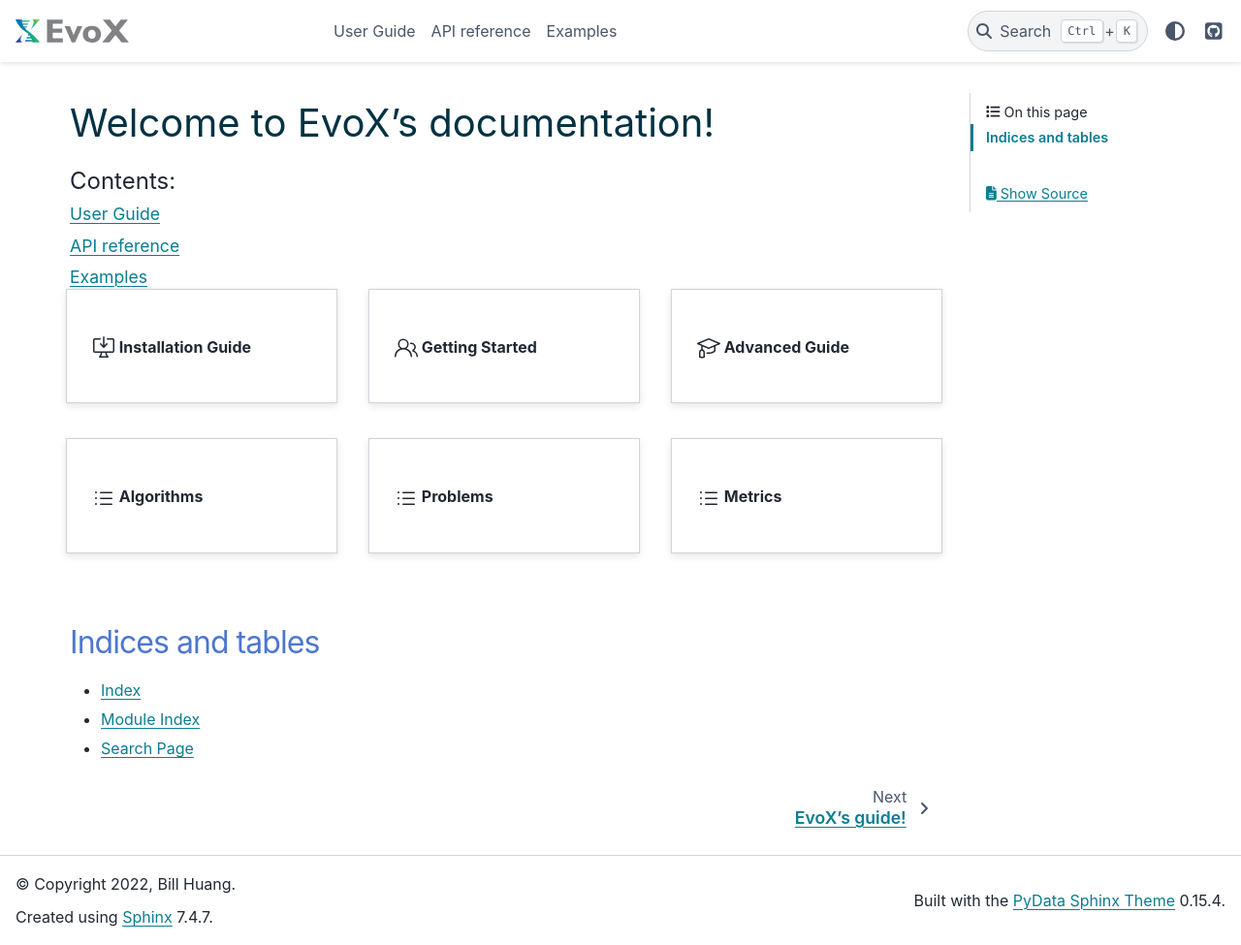
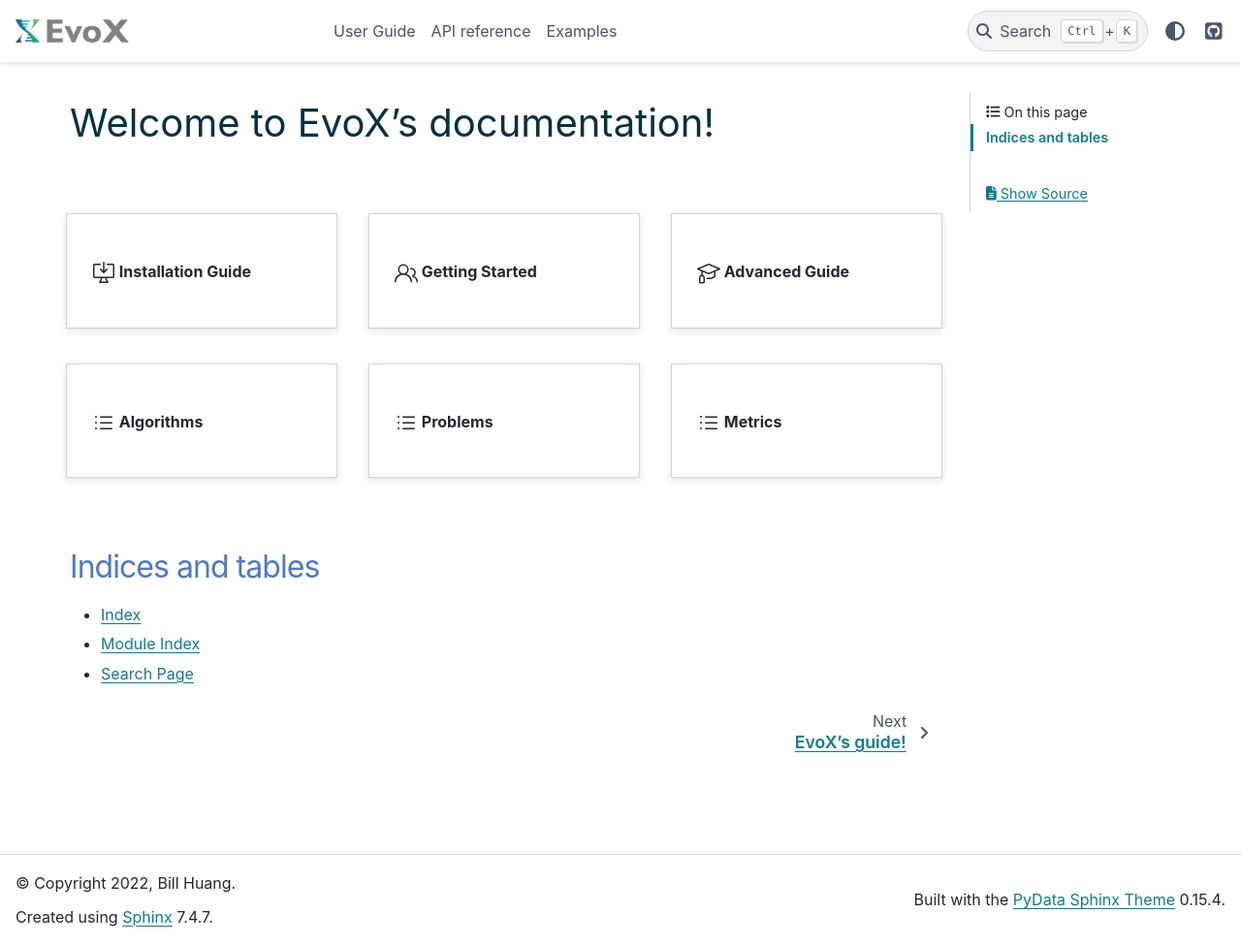
Before and after one commit to EMI-Group/evox, a Sphinx documentation site: the page built from docs/source/index.md, in a window 1280 px wide and 975 px high. Shown: the whole window at 97% size. Built offline with Sphinx 7.4.7 and the PyData theme 0.15.4, drawn with Linux system fonts in a browser that asks for light colours.

Commit message:
doc: hide toc tree

````diff
--- a/docs/source/index.md
+++ b/docs/source/index.md
@@ -1,13 +1,17 @@
 # Welcome to EvoX's documentation!
+
 
 ```{toctree}
 :caption: 'Contents:'
 :maxdepth: 1
+:hidden:
 
 User Guide <guide/index>
 API reference <api/index>
 Examples <example/index>
 ```
+
+<br></br>
 
 ```{eval-rst}
 .. grid:: 3
````
